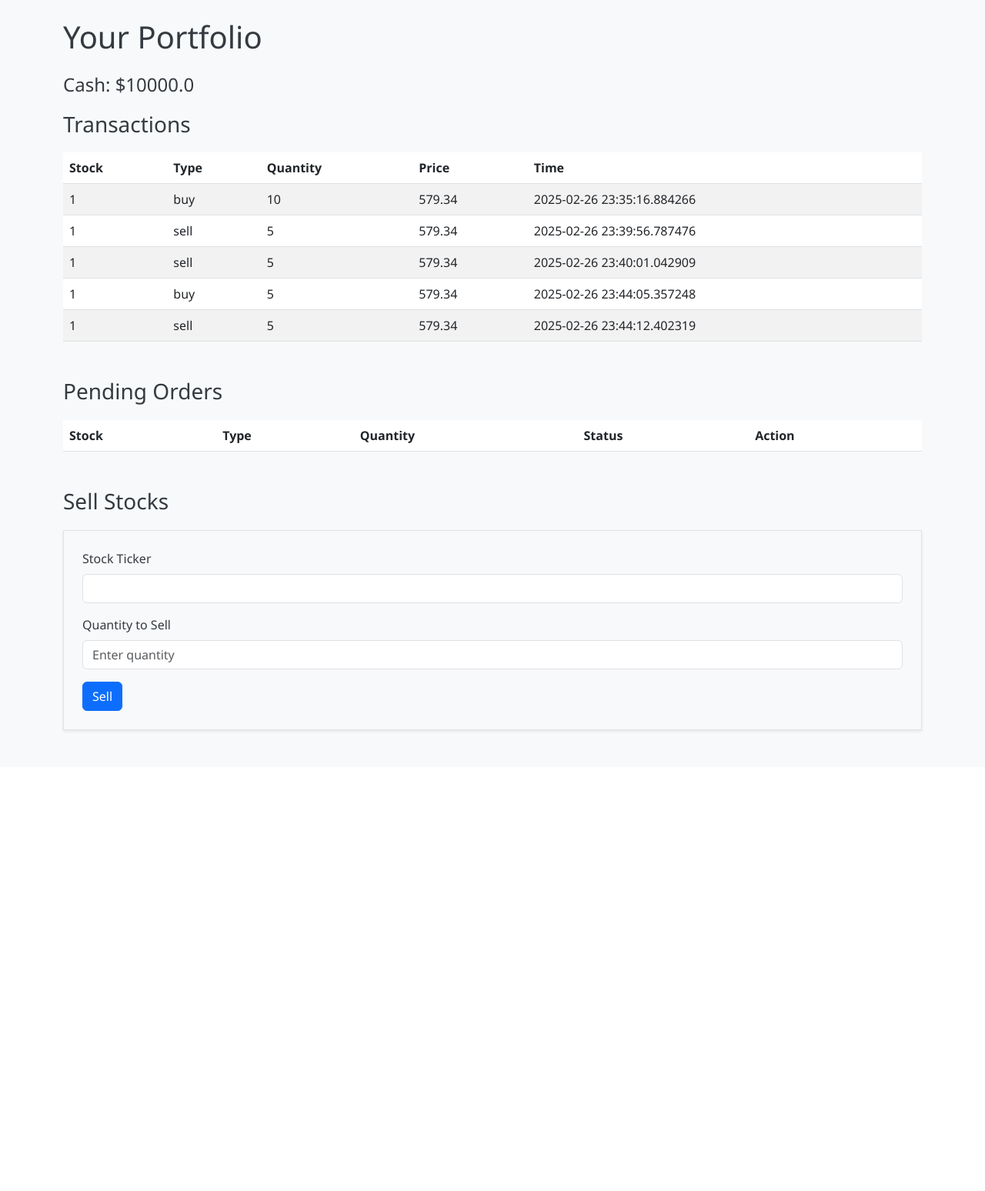
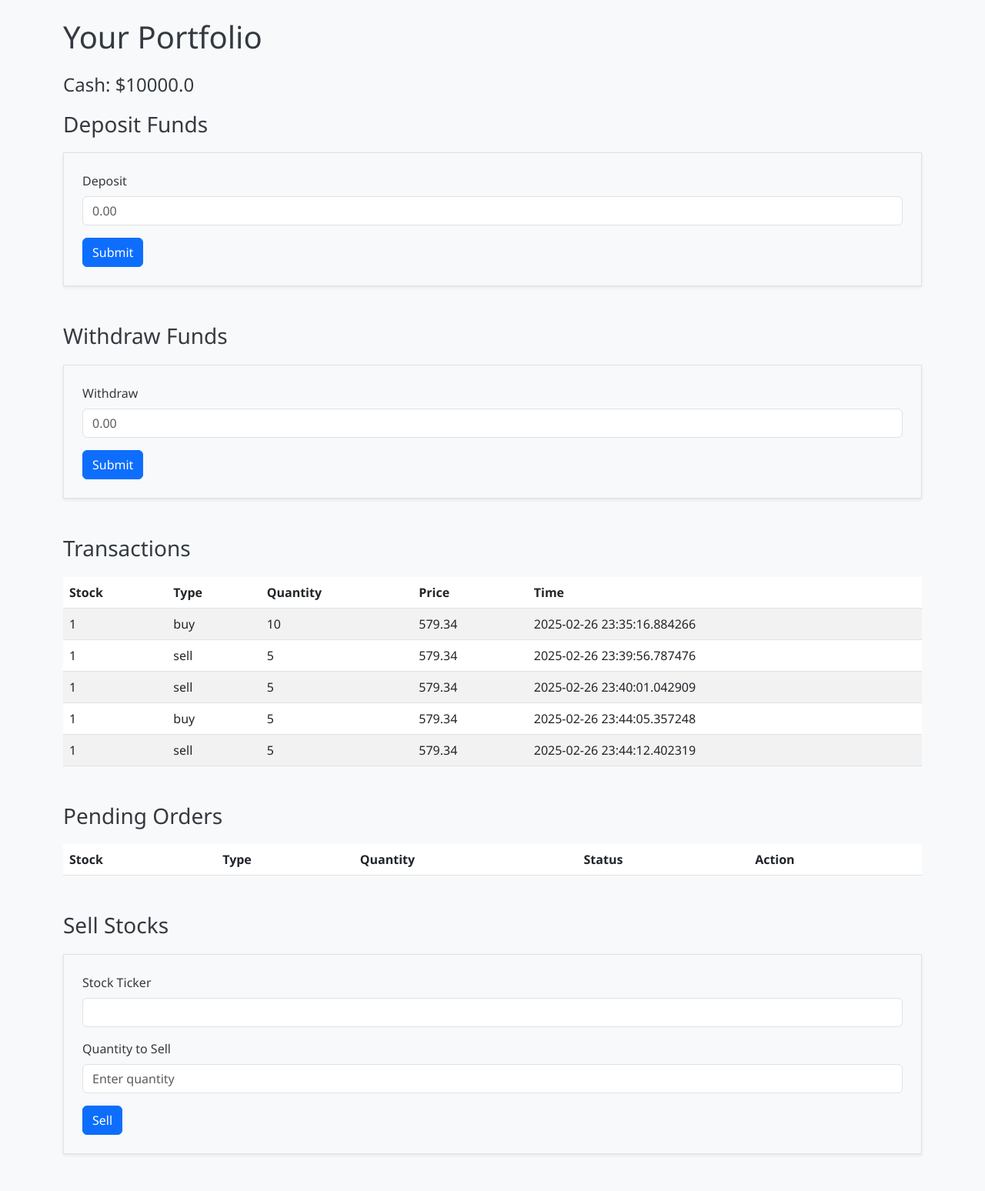
Before and after one commit to Aron-Chu/IFT-401-Project, a Flask app: page /portfolio in a window 1280 px wide. Shown: the part 62-1610 px from the top of the page at 77% size. Before the commit the page ends 1014 px from the top, so only its background shows below. Run offline with Flask 3, Linux system fonts and the light colour scheme; a user stored in the database is signed in; data comes from the database, SQL or seed files in the repository; lists and menus that the app fills with data are empty.

Commit message:
Update portfolio.html

```diff
--- a/stock_trading_system/templates/portfolio.html
+++ b/stock_trading_system/templates/portfolio.html
@@ -3,6 +3,50 @@
 <h1 class="mb-4">Your Portfolio</h1>
 <div class="mb-3">
   <h4>Cash: ${{ cash }}</h4>
+</div>
+<!--Flash message-->
+{% with messages = get_flashed_messages(category_filter=["success"]) %}
+{% if messages %}
+  {% for message in messages %}
+  <div class="alert alert-success alert-dismissible fade show" role="alert">
+    {{ message }}
+    <button type="button" class="btn-close" data-bs-dismiss="alert" aria-label="Close"></button>
+  </div>
+  {% endfor %}
+{% endif %}
+{% endwith %}
+
+{% with messages = get_flashed_messages(category_filter=["error"]) %}
+{% if messages %}
+  {% for message in messages %}
+  <div class="alert alert-danger alert-dismissible fade show" role="alert">
+    {{ message }}
+    <button type="button" class="btn-close" data-bs-dismiss="alert" aria-label="Close"></button>
+  </div>
+  {% endfor %}
+{% endif %}
+{% endwith %}
+<!--Deposit-->
+<div class="mb-5">
+  <h3>Deposit Funds</h3>
+  <form action="{{ url_for('deposit') }}" method="post" class="border p-4 shadow-sm bg-light">
+    <div class="mb-3">
+      <label class="form-label">Deposit</label>
+      <input type="text" name="amount" placeholder="0.00" data-type="currency" class="form-control">
+    </div>
+    <button type="submit" class="btn btn-primary">Submit</button>
+  </form>
+</div>
+<!--Withdrawal-->
+<div class="mb-5">
+  <h3>Withdraw Funds</h3>
+  <form action="{{ url_for('withdraw') }}" method="post" class="border p-4 shadow-sm bg-light">
+    <div class="mb-3">
+      <label class="form-label">Withdraw</label>
+      <input type="text" name="amount" placeholder="0.00" data-type="currency" class="form-control">
+    </div>
+    <button type="submit" class="btn btn-primary">Submit</button>
+  </form>
 </div>
 <div class="mb-5">
   <h3>Transactions</h3>
```
